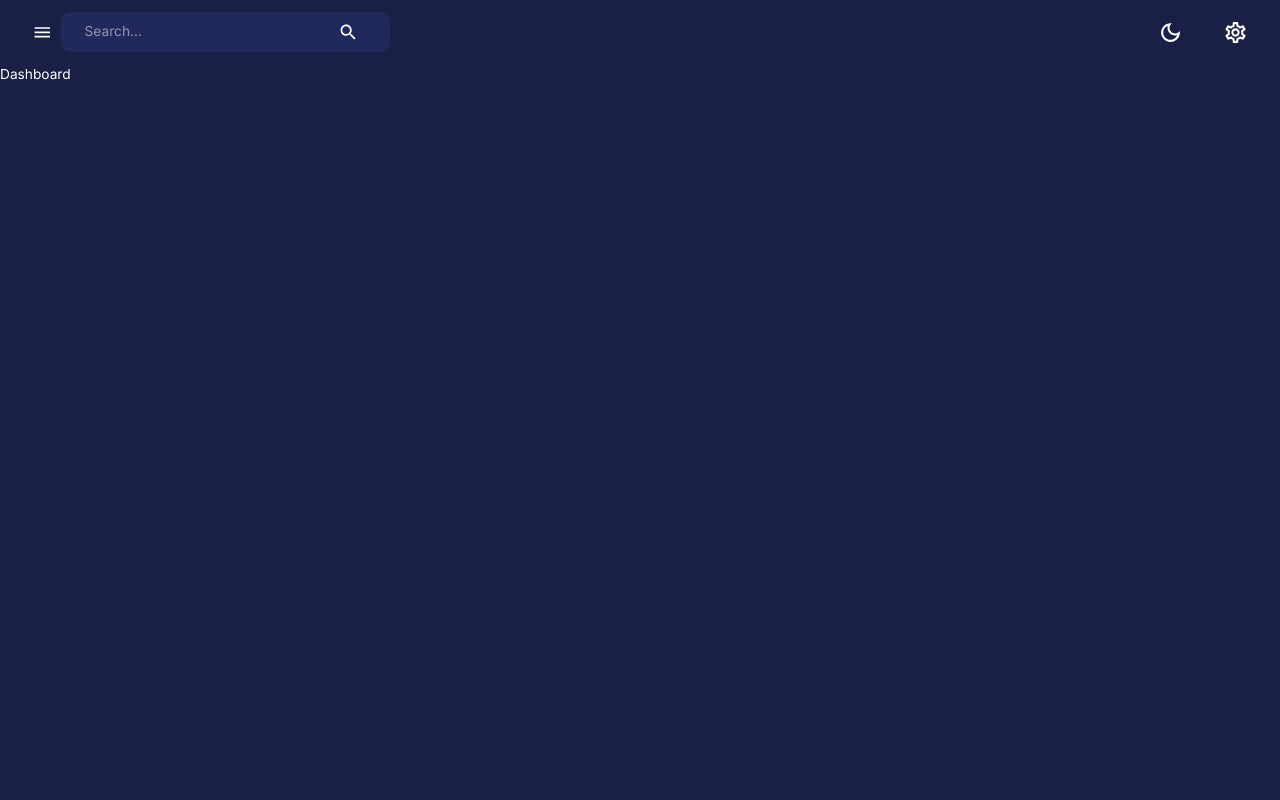
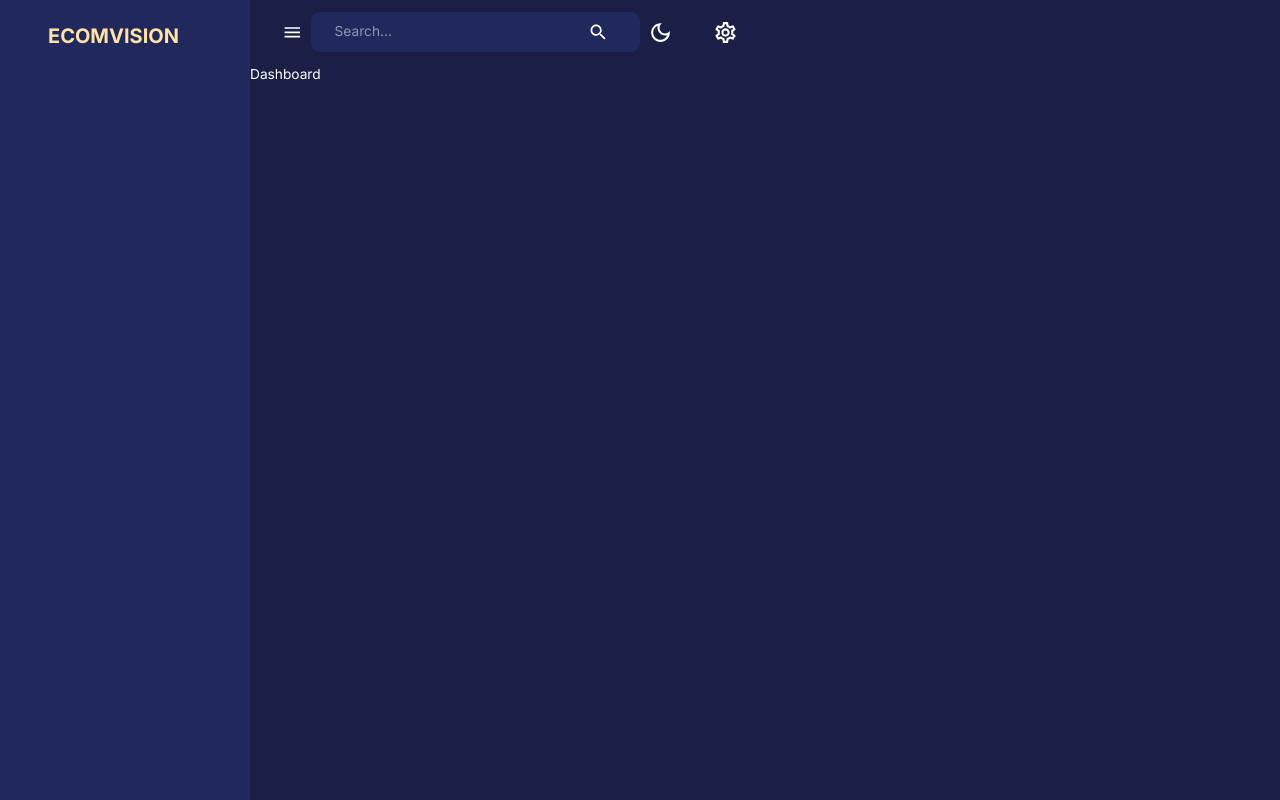
Before and after one commit to MikeWebPrint/MERN-Dashboard, a React (Create React App) app in the folder client/: page /dashboard in a window 1280 px wide. Built offline with nearby package versions, Linux system fonts and the light colour scheme.

Commit message:
init navbar and items

```diff
--- a/client/src/components/Sidebar.jsx
+++ b/client/src/components/Sidebar.jsx
@@ -1,9 +1,159 @@
-import React from 'react'
+import React, { useEffect, useState } from 'react';
+import { useLocation, useNavigate, useNavigation } from 'react-router-dom';
+import profileImage from "assets/profile.jpeg";
+import FlexBetween from './FlexBetween';
 
-const Sidebar = () => {
+import {
+  Box,
+  Divider,
+  Drawer,
+  IconButton,
+  List,
+  ListItem,
+  ListItemButton,
+  ListItemIcon,
+  ListItemText,
+  Typography,
+  useTheme
+} from "@mui/material";
+
+import {
+  SettingsOutlined,
+  ChevronLeft,
+  ChevronRightOutlined,
+  HomeOutlined,
+  ShoppingCartOutlined,
+  Groups2Outlined,
+  ReceiptLongOutlined,
+  PublicOutlined,
+  PointOfSaleOutlined,
+  TodayOutlined,
+  CalendarMonthOutlined,
+  AdminPanelSettingsOutlined,
+  TrendingUpOutlined,
+  PieChartOutlined
+} from "@mui/icons-material";
+
+const navItems =[
+  {
+    text: "Dashboard",
+    icon: <HomeOutlined />
+  },
+  {
+    text: "Client Facing",
+    icon: null
+  },
+  {
+    text: "Products",
+    icon: <ShoppingCartOutlined />
+  },
+  {
+    text: "Customers",
+    icon: <Groups2Outlined />
+  },
+  {
+    text: "Transactions",
+    icon: <ReceiptLongOutlined />
+  },
+  {
+    text: "Geography",
+    icon: <PublicOutlined />
+  },
+  {
+    text: "Sales",
+    icon: null
+  },
+  {
+    text: "Overview",
+    icon: <PointOfSaleOutlined />
+  },
+  {
+    text: "Daily",
+    icon: <TodayOutlined />
+  },
+  {
+    text: "Monthly",
+    icon: <CalendarMonthOutlined />
+  },
+  {
+    text: "Breakdown",
+    icon: <PieChartOutlined />
+  },
+  {
+    text: "Management",
+    icon: null
+  },
+  {
+    text: "Admin",
+    icon: <AdminPanelSettingsOutlined />
+  },
+  {
+    text: "Performance",
+    icon: <TrendingUpOutlined />
+  },
+]
+
+const Sidebar = ({
+  drawerWidth,
+  isSidebarOpen,
+  setIsSidebarOpen,
+  isNonMobile,
+}) => {
+  // will deternmine what page we are currently on
+  const { pathname } = useLocation();
+  const [active, setActive] = useState('');
+  const navigate = useNavigate();
+  // to navigate to other pages
+  const theme = useTheme();
+
+  useEffect(() => {
+    setActive(pathname.substring(1));
+  }, [pathname]);
+  // any time pathname changes, active value is set to current page URL
   return (
-    <div>Sidebar</div>
-  )
-}
+    // going to use material ui persistent drawer
+    <Box component="nav">
+      {isSidebarOpen && (
+        <Drawer
+        open = {isSidebarOpen}
+        onClose={()=> setIsSidebarOpen(false)}
+        variant="persistent"
+        anchor="left"
+        sx={{
+          width: drawerWidth,
+          // custom CSS for MUI component look up the CSS class on the page if necessary
+          "& .MuiDrawer-paper": {
+            color: theme.palette.secondary[200],
+            backgroundColor: theme.palette.background.alt,
+            boxSizing: "border-box",
+            borderWidth: isNonMobile ? 0 : "2px",
+            width: drawerWidth
+          }
+        }}
+        >
+          <Box width="100%">
+            <Box m="1.5rem 2rem 2rem 3rem">
+              <FlexBetween color={theme.palette.secondary.main}>
+                <Box display="flex" alignItems="center" gap="0/5rem">
+                  <Typography variant="h4" fontWeight="bold">
+                    ECOMVISION
+                  </Typography>
+                </Box>
+                {!isNonMobile && (
+                  <IconButton onClick={() => setIsSidebarOpen(!isSidebarOpen)}>
+                    <ChevronLeft />
+                  </IconButton>
+                )}
+              </FlexBetween>
+            </Box>
+            <List>
 
-export default Sidebar
+            </List>
+          </Box>
+        </Drawer>
+      )}
+    </Box>
+  );
+};
+
+export default Sidebar;
--- a/client/src/scenes/layout/index.jsx
+++ b/client/src/scenes/layout/index.jsx
@@ -6,12 +6,23 @@ import Navbar from "components/Navbar";
 import Sidebar from "components/Sidebar";
 
 const Layout = () => {
+  const isNonMobile = useMediaQuery("(min-width: 600px");
+  const [isSidebarOpen, setIsSidebarOpen] = useState(true);
   return (
-    <Box width="100%" height="100%">
+    <Box display={ isNonMobile ? "flex" : "block" } width="100%" height="100%">
+      <Sidebar
+        isNonMobile={ isNonMobile }
+        drawerWidth='250px'
+        isSidebarOpen={ isSidebarOpen }
+        setIsSidebarOpen={ setIsSidebarOpen }
+      />
       <Box>
         {/* Navbar will exist on each page and the Outlet will contain what is underneath */ }
         {/* from reactrouter.com: An <Outlet> should be used in parent route elements to render their child route elements. This allows nested UI to show up when child routes are rendered. If the parent route matched exactly, it will render a child index route or nothing if there is no index route. */ }
-        <Navbar />
+        <Navbar
+          isSidebarOpen={ isSidebarOpen }
+          setIsSidebarOpen={ setIsSidebarOpen }
+        />
         <Outlet />
       </Box>
     </Box>
```
